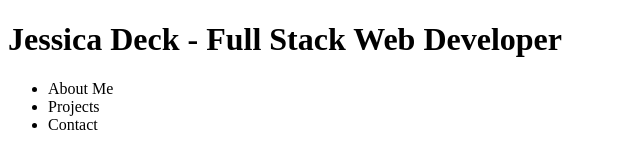
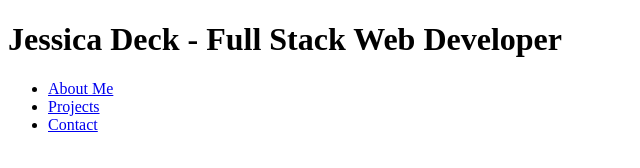
Before and after one commit to deck-jessica/Homework-2-2020-Portfolio, a plain HTML site: page index-portfolio.html in a window 1280 px wide. Shown: the whole page, without its empty margins (0-640 px from the left). Drawn offline with Linux system fonts and the light colour scheme.

Commit message:
testing html and css compatibility - not rendering on browser

```diff
--- a/index-portfolio.html
+++ b/index-portfolio.html
@@ -3,21 +3,19 @@
 <head>
     <meta charset="UTF-8">
     <meta name="viewport" content="width=device-width, initial-scale=1.0">
-    <link href="style-portfolio.css">
+    <link rel="style-portfolio" href="/style-portfolio.css">
     <title>Jessica Deck - Portfolio</title>
 </head>
 <body>
-    <main>
    <header>
        <h1>Jessica Deck - Full Stack Web Developer</h1>
+    </header>
        <nav>
            <ul>
-               <li>About Me</li>
-               <li>Projects</li>
-               <li>Contact</li>
+               <li><a href="#About Me">About Me</a></li>
+               <li><a href="#Projects">Projects</a></li>
+               <li><a href="#Contact">Contact</a></li>
            </ul>
        </nav>
-   </header>
-   </main>
 </body>
 </html>
--- a/style-portfolio.css
+++ b/style-portfolio.css
@@ -1,18 +1,22 @@
 :root {
 
 }
-main h1 {
+
+header {
+    overflow: hidden;
+    background-color: aquamarine;
+    padding: 20px 10px;
     display: flex;
-    flex-direction: row;
+}
+header h1 {
+    display: flex;
     justify-content: flex-start;
 }
-main header {
-    flex-direction: row;
-    justify-content: flex-start;
+header nav {
+
 }
 header nav ul li {
     display: flex;
-    flex-direction: row;
     justify-content: flex-end;
 
 }
```
